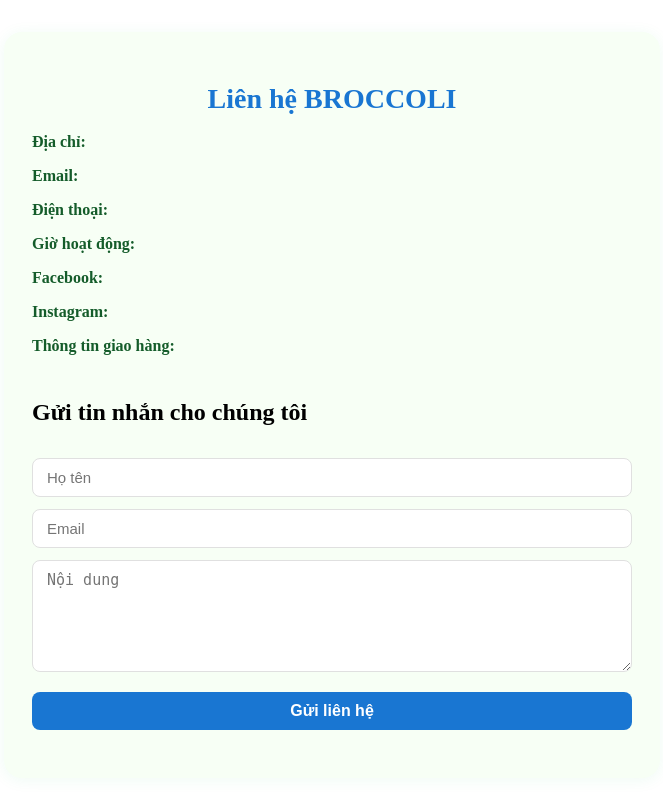
After one commit to DoNgocHieu/healthy, a PHP site: page /healthy/views/lh.php in a window 1280 px wide. The commit adds this page. Shown: the whole page, without its empty margins (308-971 px from the left). Run offline with PHP 8.4, Linux system fonts and the light colour scheme; data that the repository does not hold is empty.

Commit message:
no message

```diff
--- /dev/null
+++ b/css/contact.css
@@ -0,0 +1,67 @@
+.contact-container {
+  max-width: 600px;
+  margin: 32px auto;
+  background: #f7fff5;
+  border-radius: 18px;
+  box-shadow: 0 2px 16px rgba(34,197,94,0.07);
+  padding: 32px 28px;
+}
+
+.contact-container h1 {
+  color: #1976d2;
+  font-size: 28px;
+  margin-bottom: 18px;
+  font-weight: 700;
+  text-align: center;
+}
+
+.contact-info p {
+  font-size: 16px;
+  margin-bottom: 8px;
+  color: #145c2a;
+}
+
+.contact-info a {
+  color: #1976d2;
+  text-decoration: underline;
+}
+
+.contact-form {
+  margin-top: 24px;
+  display: flex;
+  flex-direction: column;
+  gap: 12px;
+}
+
+.contact-form input,
+.contact-form textarea {
+  border: 1px solid #e0e0e0;
+  border-radius: 8px;
+  padding: 10px 14px;
+  font-size: 15px;
+  background: #fff;
+  transition: border 0.2s;
+}
+
+.contact-form input:focus,
+.contact-form textarea:focus {
+  border: 1.5px solid #1976d2;
+  outline: none;
+}
+
+.contact-form button {
+  background: #1976d2;
+  color: #fff;
+  border: none;
+  border-radius: 8px;
+  padding: 10px 24px;
+  font-weight: 600;
+  font-size: 16px;
+  cursor: pointer;
+  margin-top: 8px;
+  transition: background 0.2s;
+}
+
+.contact-form button:hover {
+  background: #1a7f37;
+}
--- /dev/null
+++ b/views/lh.php
@@ -0,0 +1,30 @@
+<?php
+require_once __DIR__ . '/../config/config.php';
+$pdo = getDb();
+$stmt = $pdo->query("SELECT setting_key, setting_value FROM site_settings");
+$settings = [];
+while ($row = $stmt->fetch(PDO::FETCH_ASSOC)) {
+    $settings[$row['setting_key']] = $row['setting_value'];
+}
+?>
+<link rel="stylesheet" href="../css/contact.css">
+
+<div class="contact-container">
+  <h1>Liên hệ <?= htmlspecialchars($settings['site_name'] ?? 'BROCCOLI') ?></h1>
+  <div class="contact-info">
+    <p><strong>Địa chỉ:</strong> <?= htmlspecialchars($settings['address'] ?? '') ?></p>
+    <p><strong>Email:</strong> <?= htmlspecialchars($settings['email'] ?? '') ?></p>
+    <p><strong>Điện thoại:</strong> <?= htmlspecialchars($settings['phone_number'] ?? '') ?></p>
+    <p><strong>Giờ hoạt động:</strong> <?= htmlspecialchars($settings['working_hours'] ?? '') ?></p>
+    <p><strong>Facebook:</strong> <a href="<?= htmlspecialchars($settings['facebook_url'] ?? '#') ?>" target="_blank"><?= htmlspecialchars($settings['facebook_url'] ?? '') ?></a></p>
+    <p><strong>Instagram:</strong> <a href="<?= htmlspecialchars($settings['instagram_url'] ?? '#') ?>" target="_blank"><?= htmlspecialchars($settings['instagram_url'] ?? '') ?></a></p>
+    <p><strong>Thông tin giao hàng:</strong> <?= htmlspecialchars($settings['delivery_info'] ?? '') ?></p>
+  </div>
+  <form class="contact-form" method="post">
+    <h2>Gửi tin nhắn cho chúng tôi</h2>
+    <input type="text" name="name" placeholder="Họ tên" required>
+    <input type="email" name="email" placeholder="Email" required>
+    <textarea name="message" placeholder="Nội dung" rows="5" required></textarea>
+    <button type="submit">Gửi liên hệ</button>
+  </form>
+</div>
--- a/views/orders.php
+++ b/views/orders.php
@@ -103,13 +103,13 @@ $orders = $stmt->fetchAll(PDO::FETCH_ASSOC);
                                 ?>
                                 <p><strong>Người nhận:</strong> <?= htmlspecialchars($fullname) ?></p>
                                 <p><strong>Số điện thoại:</strong> <?= htmlspecialchars($phone) ?></p>
-                                <p><strong>Địa chỉ:</strong> <?= nl2br(htmlspecialchars($address)) ?></p>
+                                <p><strong>Địa chỉ giao hàng:</strong> <?= nl2br(htmlspecialchars($order['shipping_address'] ?? '')) ?></p>
                                 <p><strong>Phương thức thanh toán:</strong>
                                     <?= $order['payment_method'] === 'cod' ? 'Thanh toán khi nhận hàng' : 'Chuyển khoản ngân hàng' ?>
                                 </p>
                             </div>
                             <div class="order-total">
-                                <p>Tổng tiền: <span><?= number_format($order['total'], 0, ',', '.') ?> đ</span></p>
+                                <p>Tổng tiền: <span><?= number_format($order['total_amount'] ?? 0, 0, ',', '.') ?> đ</span></p>
                             </div>
                         </div>
                     </div>
```
Also changed, not shown: css/vct.css (added, +57 -0 lines), views/footer.php (+18 -9 lines), views/order_confirm.php (+15 -4 lines), views/vct.php (added, +46 -0 lines), views/vnpay_pay.php (added, +95 -0 lines).
